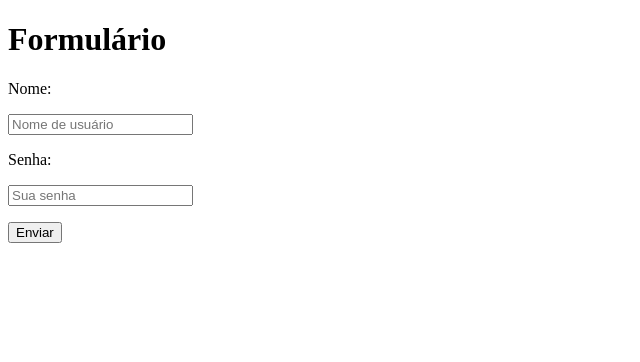
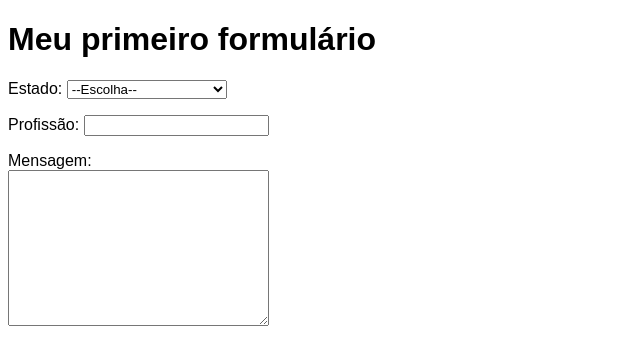
Before and after one commit to HollowCodder/html-css, a plain HTML site: page ex025/index.html in a window 1280 px wide. Shown: the whole page, without its empty margins (0-640 px from the left). Drawn offline with Linux system fonts and the light colour scheme.

Commit message:
Update index.html

```diff
--- a/ex025/index.html
+++ b/ex025/index.html
@@ -3,17 +3,49 @@
 <head>
     <meta charset="UTF-8">
     <meta name="viewport" content="width=device-width, initial-scale=1.0">
-    <title>Formulários</title>
+    <title>Formulário</title>
+    <style>
+        *{
+            font-family: Arial, Helvetica, sans-serif;
+        }
+    </style>
 </head>
 <body>
 
-    <h1>Formulário</h1>
-    <form action="" autocomplete="on" method="post">
-        <p><label for="inome">Nome:</label></p>
-            <input type="text" name="nome" id="inome" autocomplete="username" placeholder="Nome de usuário">
-        <p><label for="isenha">Senha:</label></p>
-            <input type="password" name="senha" id="isenha" autocomplete="current-password" placeholder="Sua senha">
-        <p><input type="submit" value="Enviar"></p>
+    <h1>Meu primeiro formulário</h1>
+    <form method="get" action="">
+        <p>
+            <label for="iestado">Estado:</label>
+            <select name="estado" id="iestado">
+                <option value="">--Escolha--</option>
+                <optgroup label="Região Sudeste">
+                    <option value="MG">Minas Gerais</option>
+                    <option value="RJ">Rio de Janeiro</option>
+                    <option value="SP">São Paulo</option>
+                </optgroup>
+                <optgroup label="Região Nordeste">
+                    <option value="MA">Maranhão</option>
+                    <option value="PE">Pernambuco</option>
+                    <option value="RN">Rio Grande do Norte</option>
+                </optgroup>
+            </select>
+        </p>
+
+        <p>
+            <label for="iprofissao">Profissão:</label>
+            <input type="text" name="profissao" id="iprofissao" list="listprofissao">
+            <datalist id="listprofissao">
+                <option>Administrador</option>
+                <option>Contabilista</option>
+                <option>Desenvolvedor</option>
+                <option>Professor</option>
+            </datalist>
+        </p>
+
+        <p>
+            <label for="imensagem">Mensagem:</label><br>
+            <textarea name="mensagem" id="imensagem" cols="30" rows="10"></textarea>
+        </p>
     </form>
 
 </body>
```
